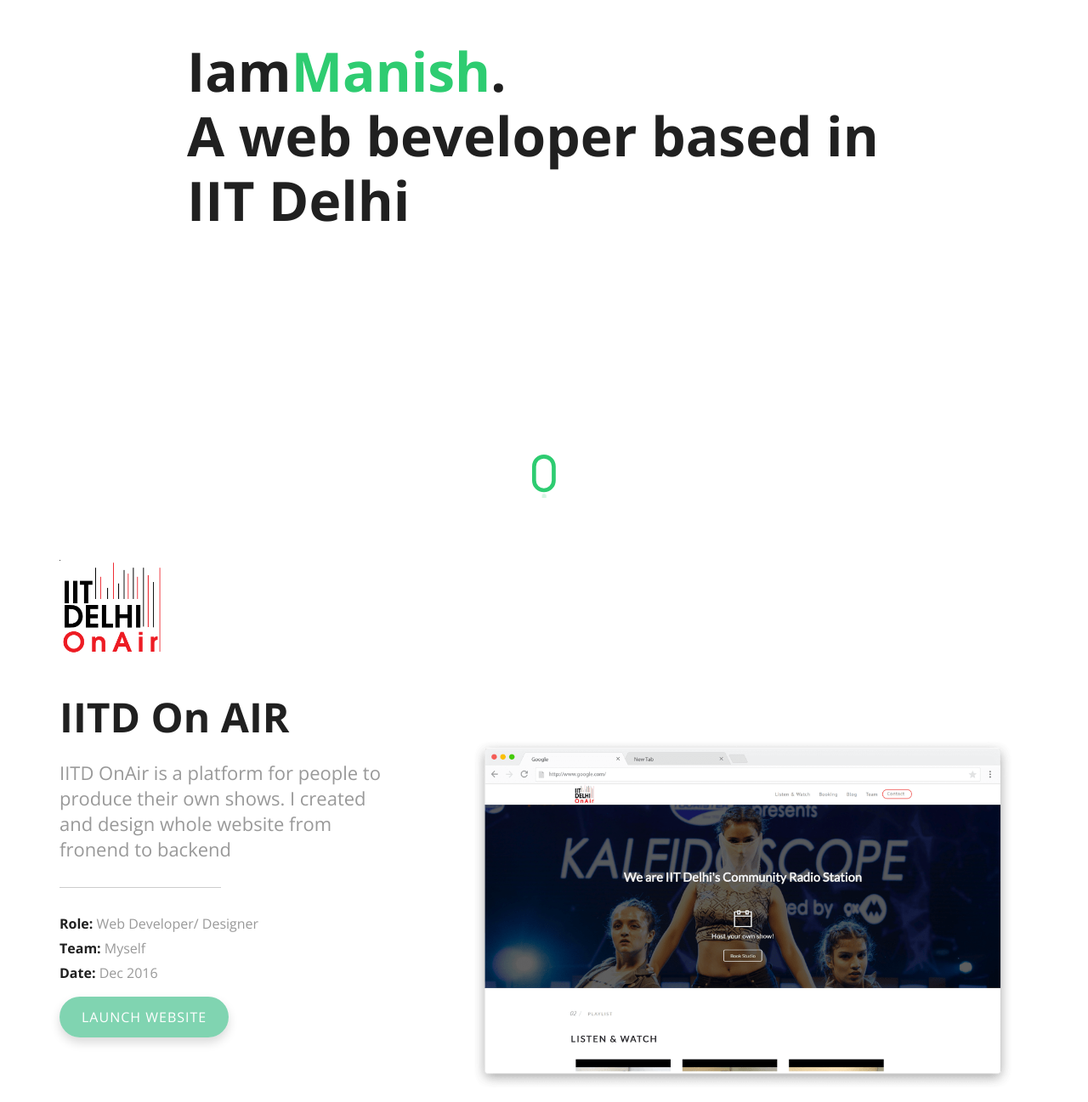
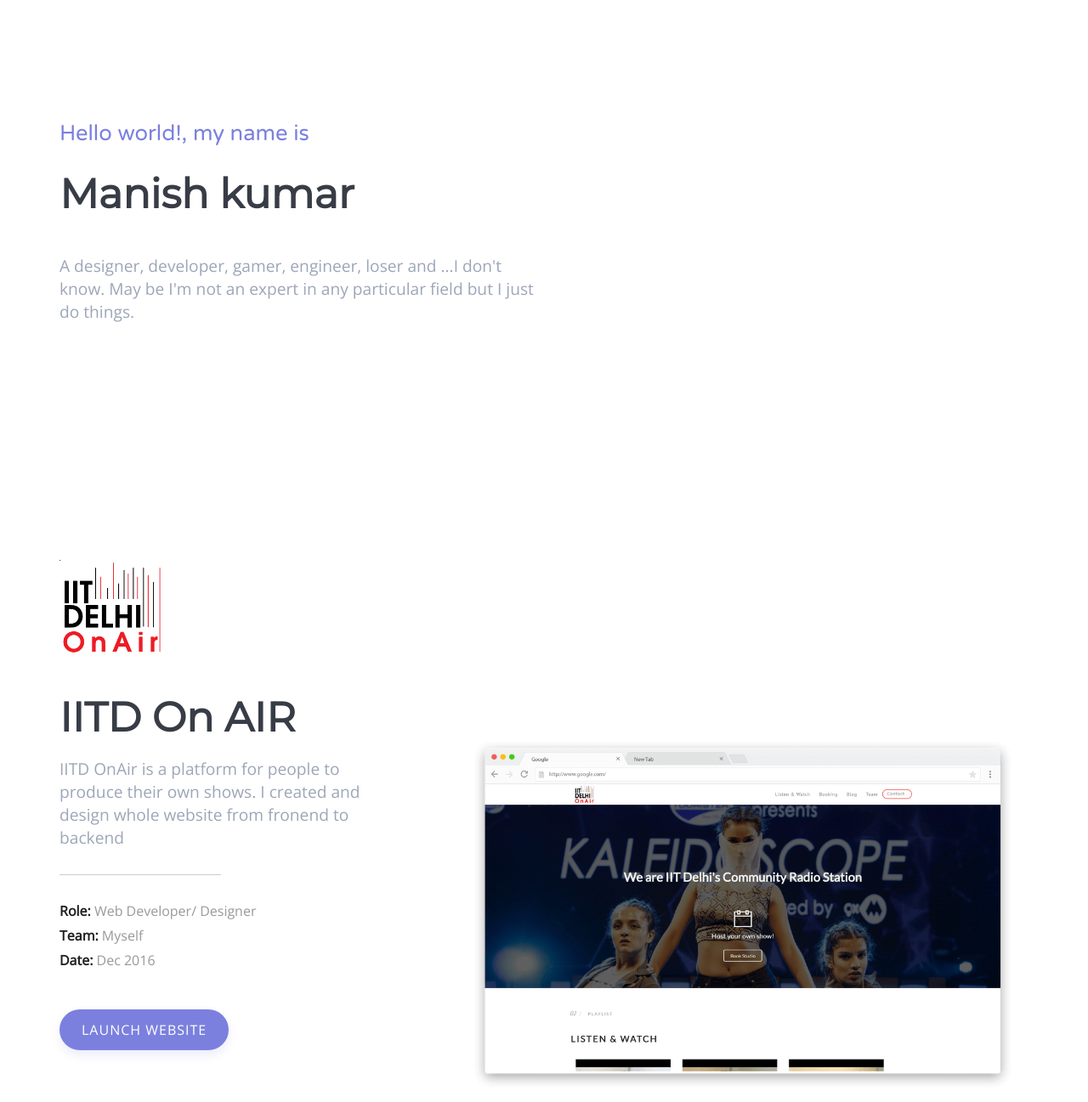
Before and after one commit to man15h/man15h.github.io, a plain HTML site: page graphics/index.html in a window 1280 px wide. Shown: the part 144-1441 px from the top of the page at 85% size. Drawn offline with nearby package versions, Linux system fonts and the light colour scheme.

Commit message:
minor changes

```diff
--- a/graphics/css/style.css
+++ b/graphics/css/style.css
@@ -5,18 +5,40 @@ body{
 }
 .section-1{
   height: 100vh;
+  text-align: left;
 }
+
 .btn-circ{
   border:0px;
-  box-shadow: 0 6px 12px 0 rgba(0, 0, 0, 0.15);
+  box-shadow: 0 6px 12px 0 rgba(123, 128, 222, 0.15);
+}
+.btn-primary.btn-green {
+  background:rgba(123, 128, 222,1);
+  margin: 30px auto;
+}
+.btn-primary.btn-green:hover {
+  background:rgba(123, 128, 222,0.7);
+}
+.section-1 h3{
+  color: #7b80de;
+  font-weight: 400;
+  margin-bottom:0;
+  font-size: 1.6rem;
+  font-family: "Varela Round", sans-serif;
 }
 .section-1 h1{
-  font-family: 'Open Sans', sans-serif;
-  text-align: left;
-  font-weight: 700;
-  font-size: 4rem;
-  line-height: 4.75rem;
-  color: #202020;
+  color: #373c46;
+  font-family: "Montserrat", sans-serif;
+  font-size: 3rem;
+  margin: 1rem 0;
+  font-weight: 600;
+}
+.section-1 p{
+  font-size: 1.2rem;
+  line-height: 27px;
+  color: #9da6b8;
+  font-family: "Open Sans", sans-serif;
+  font-weight: 300;
 }
 .info-wrapper{
   max-width: 840px;
@@ -84,8 +106,8 @@ body{
     padding-bottom: 200px;
 }
 .left-side-wrapper h2 {
-    color: #202020;
-    font-family: 'Open Sans', sans-serif;
+    color: #373c46;
+    font-family: "Montserrat", sans-serif;
     text-align: left;
     font-weight: 700;
     font-size: 3rem;
@@ -93,12 +115,11 @@ body{
     margin-bottom: 5px;
 }
 .left-side-wrapper p{
-  color: #999999;
-  font-family: 'Open Sans', sans-serif;
-  text-align: left;
-  font-weight: 400;
-  font-size: 1.375rem;
-  line-height: 1.875rem;
+  font-size: 1.2rem;
+  line-height: 27px;
+  color: #9da6b8;
+  font-family: "Open Sans", sans-serif;
+  font-weight: 300;
   margin-bottom: 10px;
 }
 .left-side-wrapper .divider{
@@ -151,7 +172,7 @@ footer{
 }
 footer h3{
   color: #202020;
-  font-family: 'Open Sans', sans-serif;
+  font-family: "Montserrat", sans-serif;
   text-align: left;
   font-weight: 700;
   font-size: 3rem;
@@ -159,7 +180,7 @@ footer h3{
   margin-bottom: 5px;
 }
 footer a {
-  color: #2ECC71;
+  color: rgba(123, 128, 222,1);
   cursor: pointer;
   -webkit-transition: all 200ms ease;
   transition: all 200ms ease;
--- a/graphics/index.html
+++ b/graphics/index.html
@@ -9,20 +9,26 @@
     <link rel="stylesheet" href="themify-icons.css"/>
 		<link rel="stylesheet" href="css/hexxa.min.css"/>
     <link rel="stylesheet" href="css/style.css"/>
-		<link href="https://fonts.googleapis.com/css?family=Open+Sans:400,700,800" rel="stylesheet">
+		<link href="https://fonts.googleapis.com/css?family=Open+Sans|PT+Sans|Titillium+Web|Varela+Round|Lato|Montserrat" rel="stylesheet">
 	</head>
 		<body ng-app="app" ng-controller="myCtrl" >
 		<div class="container">
-			<section class="section-1 valign-wrapper layout-column" >
-				<div class="valign info-wrapper row">
-					<h1 class="center-align">Iam<span>Manish</span>.<br>
-							A web beveloper based in IIT Delhi</h1>
-				</div>
-				<div class="scroll">
-					<svg xmlns="http://www.w3.org/2000/svg" viewBox="0 0 24 44">
-					  <path fill="#2ECC71" d="M11.91,38A11.93,11.93,0,0,1,0,26.09V11.91a11.91,11.91,0,1,1,23.82,0V26.09A11.93,11.93,0,0,1,11.91,38Zm0-34A7.92,7.92,0,0,0,4,11.91V26.09a7.91,7.91,0,0,0,15.82,0V11.91A7.92,7.92,0,0,0,11.91,4Z"></path>
-					  <path class="scrolling" fill="#2ECC71" d="M11.91,16.32a2,2,0,0,1-2-2V10.65a2,2,0,1,1,4,0v3.67A2,2,0,0,1,11.91,16.32Z"></path>
-					</svg>
+			<section class="section-1 valign-wrapper layout-column">
+				<div layout="row" style="height:100%">
+					<div flex="50" layout="column" layout-align="center start">
+						<h3>Hello world!, my name is</h3>
+						<h1>Manish kumar</h1>
+						<p>
+							A designer, developer,  gamer, engineer, loser and ...I don't know.
+							May be I'm not an expert in any particular field but I just do things.</h1>
+						</p>
+						<!-- <div class="scroll">
+							<svg xmlns="http://www.w3.org/2000/svg" viewBox="0 0 24 44">
+								<path fill="#2ECC71" d="M11.91,38A11.93,11.93,0,0,1,0,26.09V11.91a11.91,11.91,0,1,1,23.82,0V26.09A11.93,11.93,0,0,1,11.91,38Zm0-34A7.92,7.92,0,0,0,4,11.91V26.09a7.91,7.91,0,0,0,15.82,0V11.91A7.92,7.92,0,0,0,11.91,4Z"></path>
+								<path class="scrolling" fill="#2ECC71" d="M11.91,16.32a2,2,0,0,1-2-2V10.65a2,2,0,1,1,4,0v3.67A2,2,0,0,1,11.91,16.32Z"></path>
+							</svg>
+						</div> -->
+					</div>
 				</div>
 			</section>
 			<section class="section-2">
```
